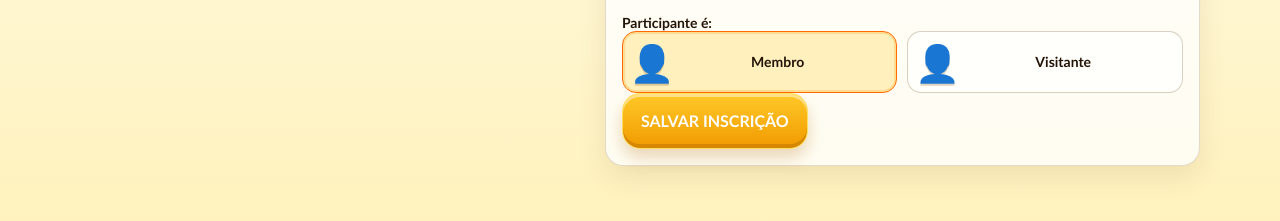
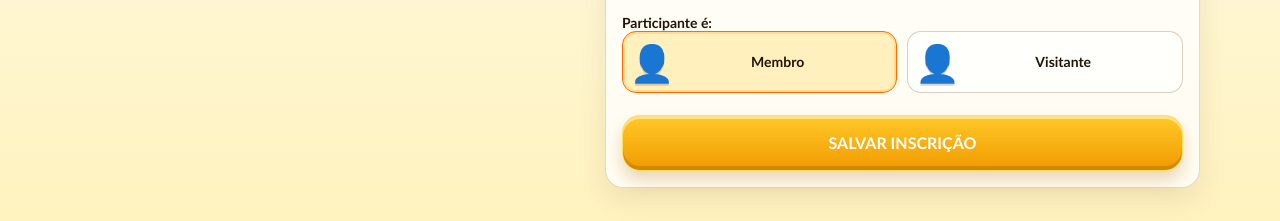
Before and after one commit to jhullietelima/ebf-2026, a website: page public/index.html in a window 1280 px wide. Shown: the part 1053-1274 px from the top of the page. Drawn offline with Linux system fonts and the light colour scheme; no server answers.

Commit message:
Botão de Salvar Inscrição distanciado.

```diff
--- a/public/index.html
+++ b/public/index.html
@@ -547,6 +547,11 @@
         padding: 0 14px;
       }
 
+      #cadastroForm .primary-btn {
+        margin-top: 22px;
+        width: 100%;
+      }
+
       .spinner {
         width: 18px;
         height: 18px;
```
